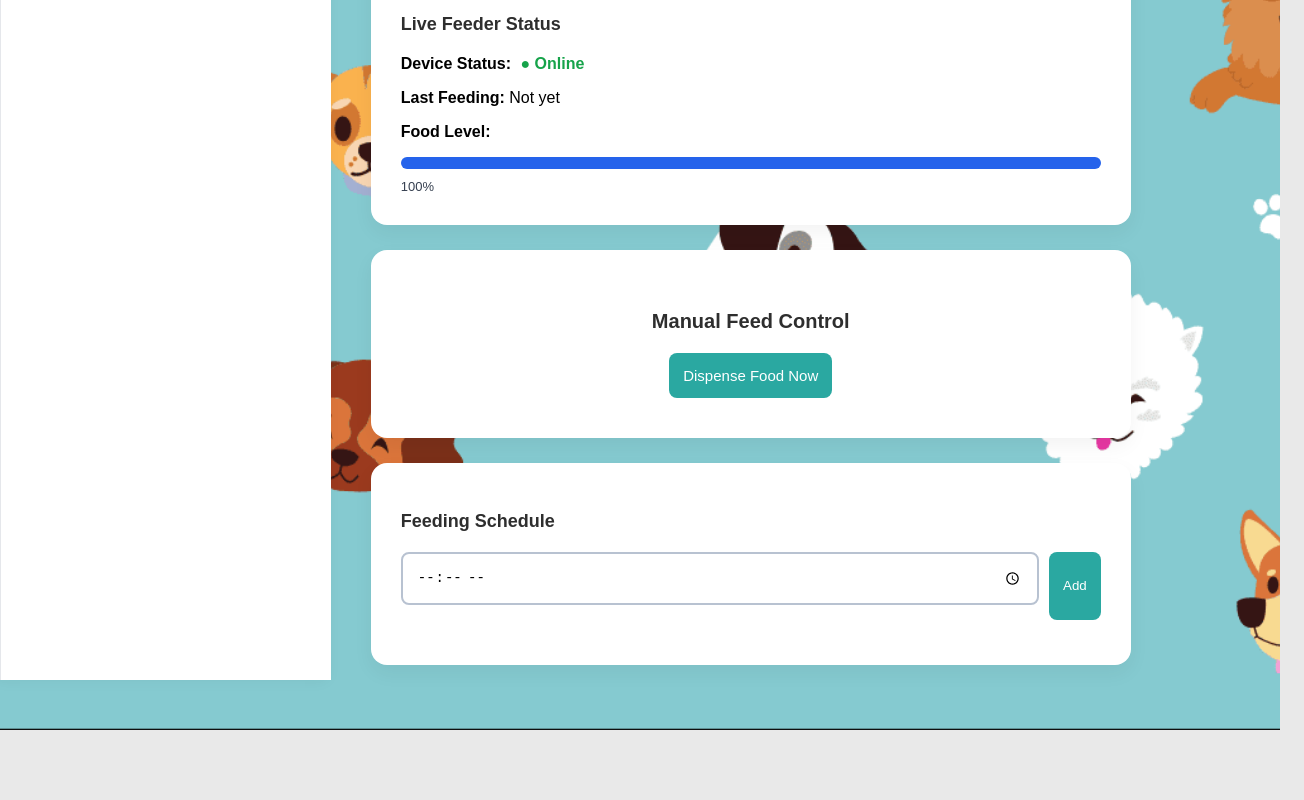
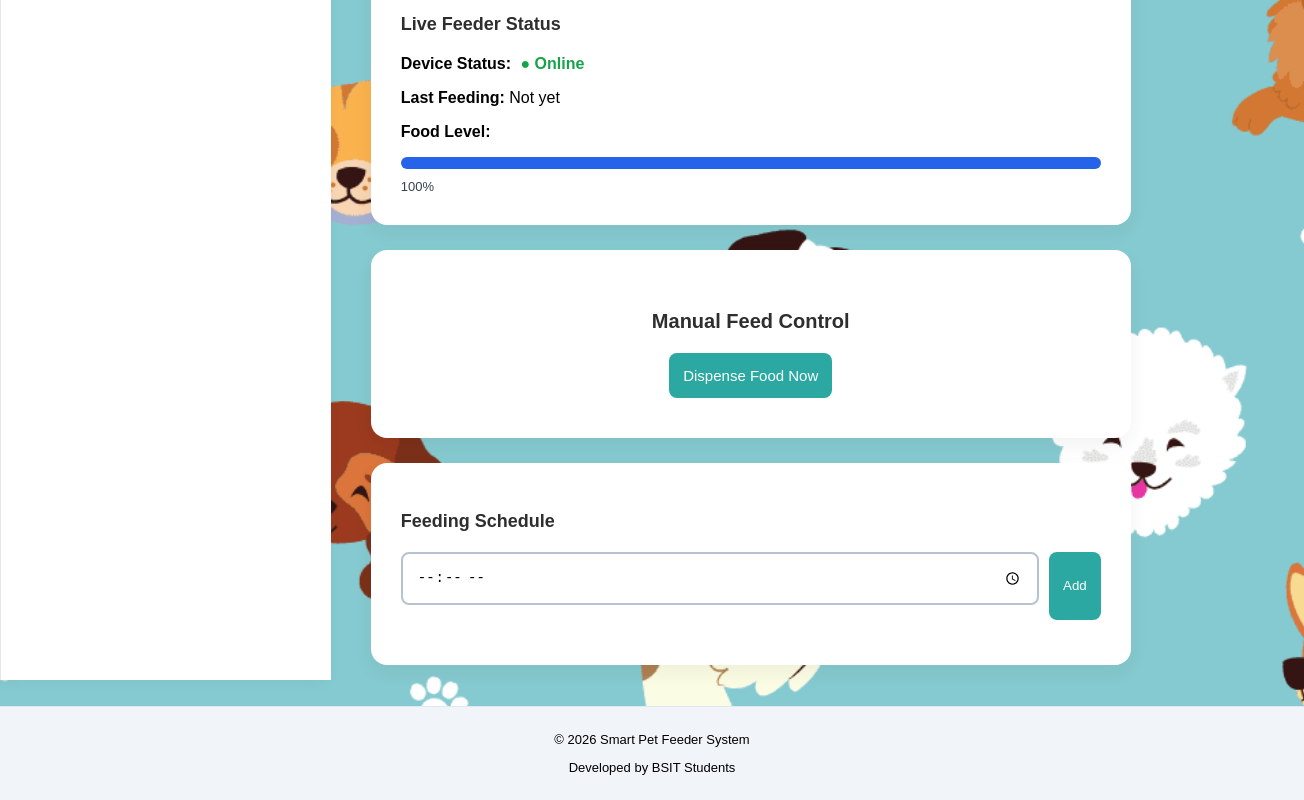
Before and after one commit to Cesar-Abalorio/PetFeederApp, a React (Vite) app: page /#/user in a window 1280 px wide. Shown: the part 180-980 px from the top of the page, 1304 px wide, since content can reach past the window. Before the commit the page ends 910 px from the top, so only its background shows below. Built offline with nearby package versions, Linux system fonts and the light colour scheme.

Commit message:
Adding a Footer

```diff
--- a/src/pages/UserDashboard.tsx
+++ b/src/pages/UserDashboard.tsx
@@ -261,7 +261,10 @@ useEffect(() => {
         </div>
       ))}
     </div>
-
+      <div className="mainFooter">
+  <p>© {new Date().getFullYear()} Smart Pet Feeder System</p>
+  <p>Developed by BSIT Students</p>
+</div>
   </div>
   );
 }
--- a/src/styles/User.css
+++ b/src/styles/User.css
@@ -143,6 +143,8 @@
   display: flex;
   min-height: 100vh;
   flex-direction: row-reverse;
+  padding-bottom: 70px;
+  position: relative;
 }
 
 
@@ -152,10 +154,14 @@
 }
 
 .mainFooter {
-  text-align: center;
-  padding: 15px;
+  position: absolute;
+  bottom: 0;
+  left: 0;
+  width: 100%;
   background: #f1f5f9;
   border-top: 1px solid #e2e8f0;
+  text-align: center;
+  padding: 12px;
   font-size: 13px;
 }
 
```
